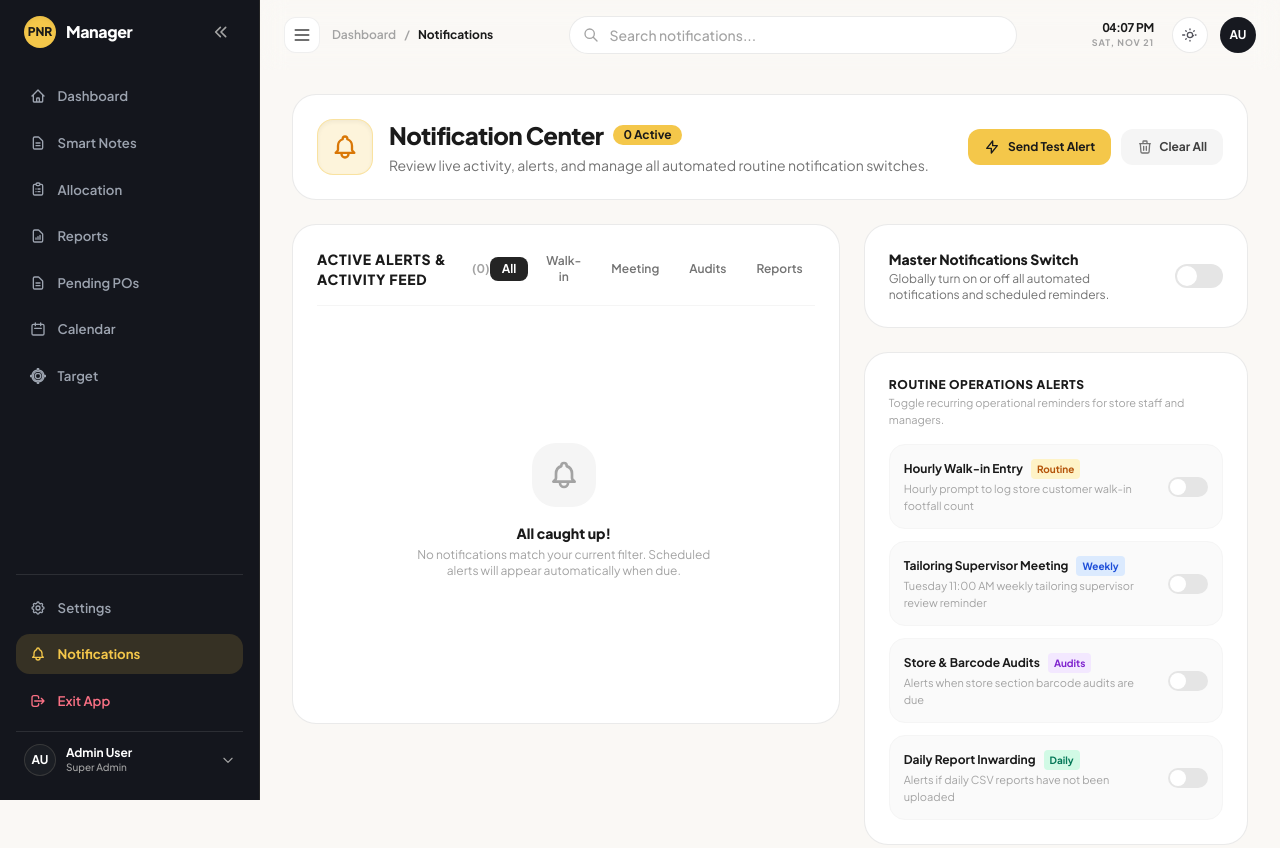
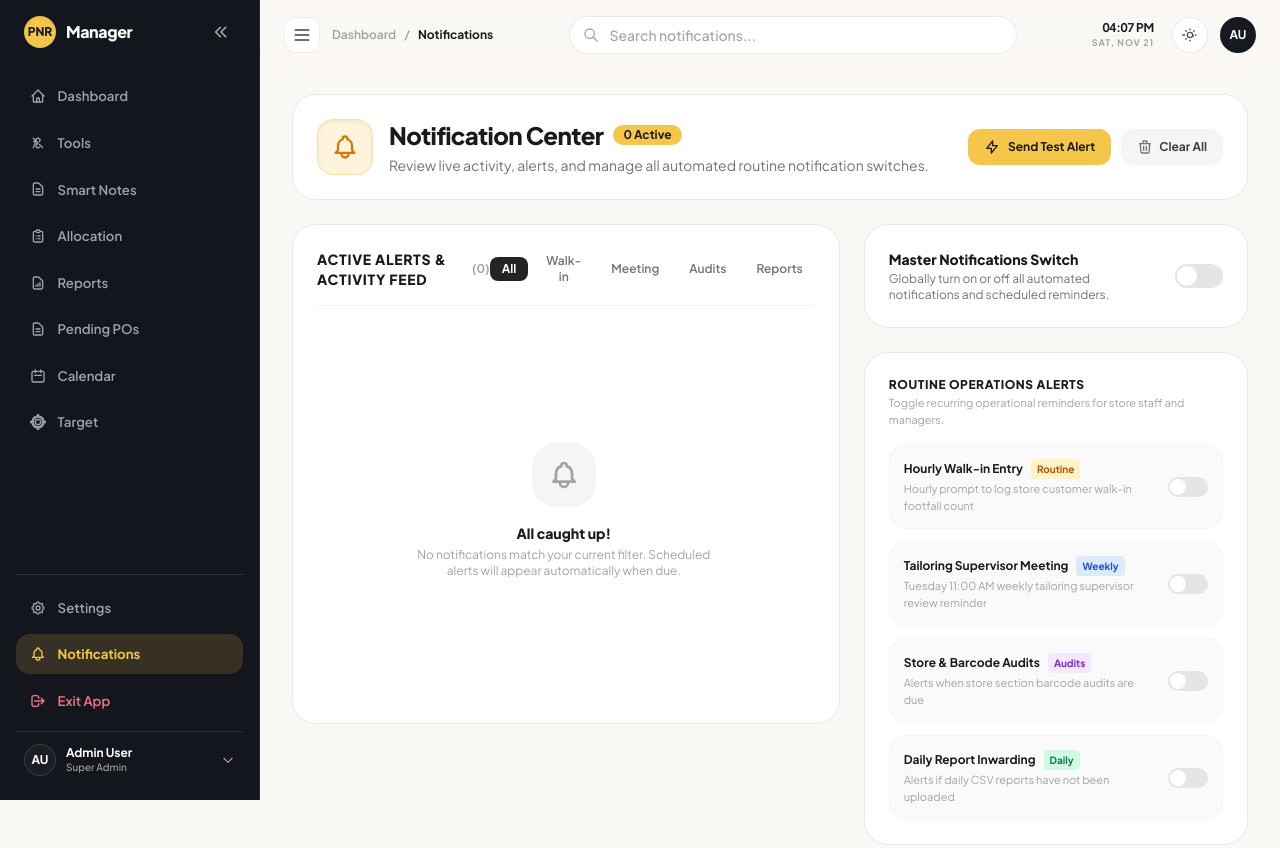
Before and after one commit to minixplays/Smart_Business_Dashboard, an Electron app: page notifications.html in a window 1280 px wide. Shown: the top 848 px of the page. Drawn offline with nearby package versions, Linux system fonts and the light colour scheme.

Commit message:
Add Tools navigation link to sidebar in Pending_PO.html and notifications.html

```diff
--- a/notifications.html
+++ b/notifications.html
@@ -152,6 +152,12 @@
                         <path stroke-linecap="round" stroke-linejoin="round" stroke-width="2" d="M3 12l2-2m0 0l7-7 7 7M5 10v10a1 1 0 001 1h3m10-11l2 2m-2-2v10a1 1 0 01-1 1h-3m-6 0a1 1 0 001-1v-4a1 1 0 011-1h2a1 1 0 011 1v4a1 1 0 001 1m-6 0h6" />
                     </svg>
                     <span class="nav-text">Dashboard</span>
+                </button>
+                <button class="sidebar-nav-item" onclick="navigateTo('tools')">
+                    <svg class="w-4 h-4 flex-shrink-0" fill="none" stroke="currentColor" viewBox="0 0 24 24">
+                        <path stroke-linecap="round" stroke-linejoin="round" stroke-width="2" d="M14.121 14.121L19 19m-7-7l-7-7m7 7l-2.121 2.121m4.242 4.242a3 3 0 11-4.242-4.242m0 0a3 3 0 10-4.242-4.242m8.484 0a3 3 0 10-4.242-4.242m0 0L5 19"/>
+                    </svg>
+                    <span class="nav-text">Tools</span>
                 </button>
                 <button class="sidebar-nav-item" onclick="navigateTo('smartNotes')">
                     <svg class="w-4 h-4 flex-shrink-0" fill="none" stroke="currentColor" viewBox="0 0 24 24">
@@ -531,6 +537,7 @@
             const routes = {
                 'index': 'index.html',
                 'dashboard': 'index.html',
+                'tools': 'index.html?panel=tools',
                 'quotation': 'quotationMaker.html',
                 'global-count': 'gcMaker.html',
                 'dsrmaker': 'dsrMaker.html',
```
Also changed, not shown: Pending_PO.html (+7 -0 lines).
